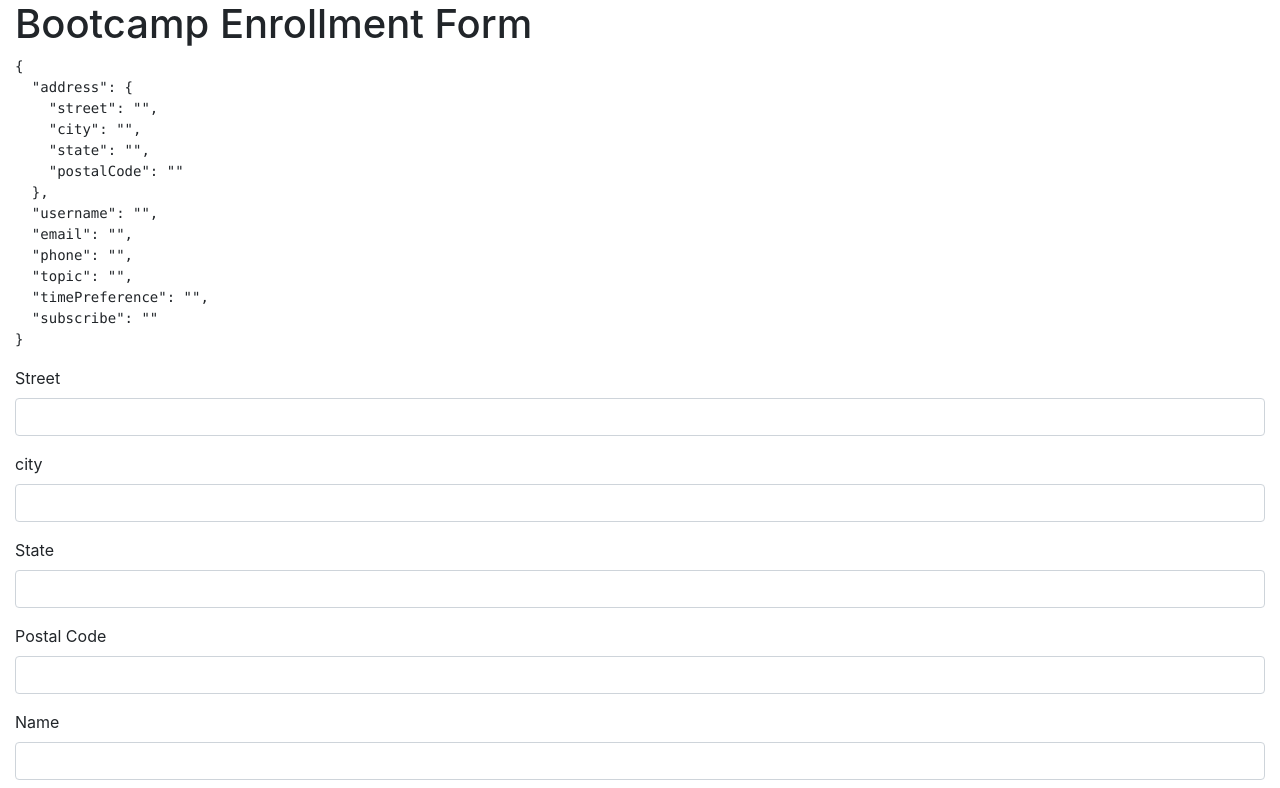
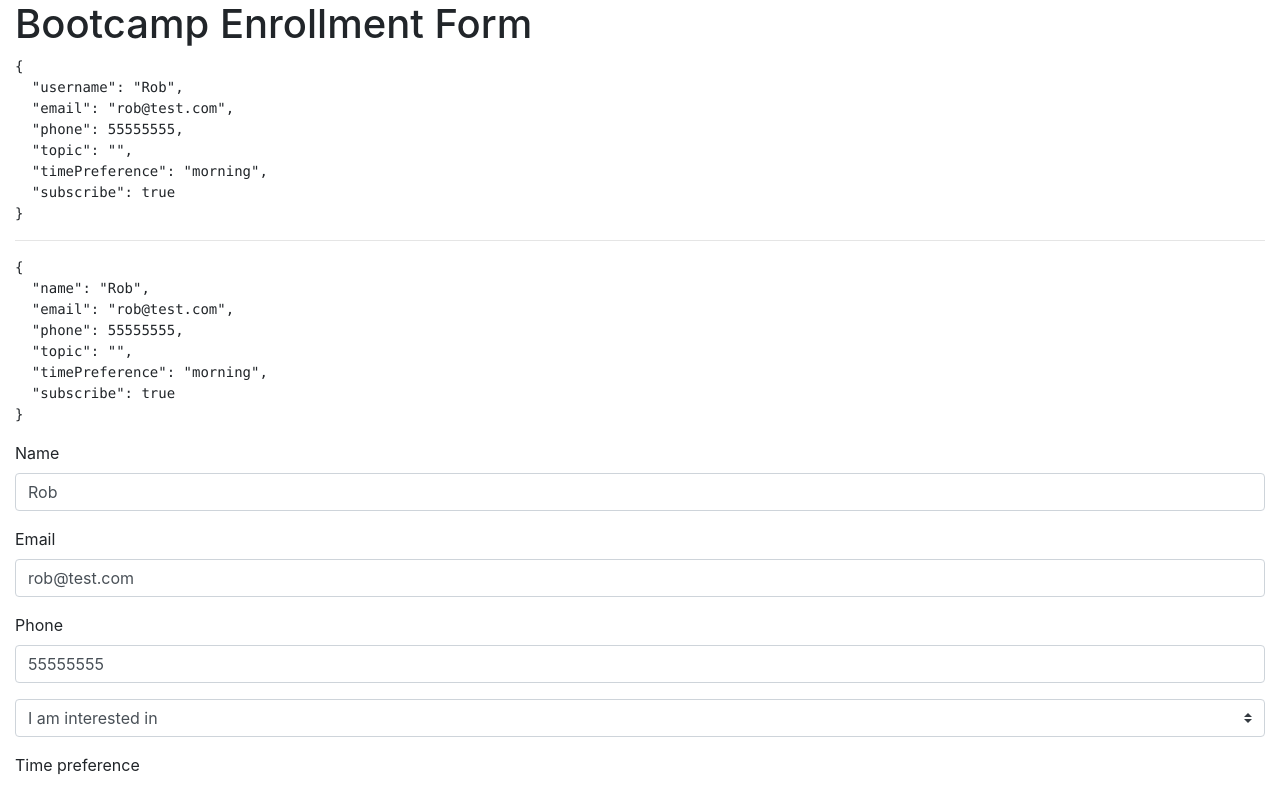
Before and after one commit to pom-mad/angular, an Angular app in the folder tdf/: page / in a window 1280 px wide. Shown: the top 788 px of the page. Built offline with nearby package versions, Linux system fonts and the light colour scheme.

Commit message:
Binding Data to a Model
to a class: ng generate class name
Used the class to generate data in the app
one-way binding [ngModel] and two-way binding [(ngModel)] , always use the two-way binding to be sync. with app and view

```diff
--- a/tdf/src/app/app.component.html
+++ b/tdf/src/app/app.component.html
@@ -1,46 +1,29 @@
-<div class="container-fluid">
+<div class="container-fluid mb-5">
   <h1>Bootcamp Enrollment Form</h1>
   <form #userForm="ngForm">
 
     <pre>{{ userForm.value | json }}</pre>
-
-    <div ngModelGroup="address">
-      <div class="form-group">
-        <label>Street</label>
-        <input type="text" name="street" class="form-control" ngModel>
-      </div>
-      <div class="form-group">
-        <label>city</label>
-        <input type="text" name="city" class="form-control" ngModel>
-      </div>
-      <div class="form-group">
-        <label>State</label>
-        <input type="text" name="state" class="form-control" ngModel>
-      </div>
-      <div class="form-group">
-        <label>Postal Code</label>
-        <input type="text" name="postalCode" class="form-control" ngModel>
-      </div>
-    </div>
+    <hr />
+    <pre>{{ userModel | json }}</pre>
 
     <div class="form-group">
       <label>Name</label>
-      <input type="text" class="form-control" name="username" ngModel>
+      <input type="text" class="form-control" name="username" [(ngModel)]="userModel.name">
     </div>
 
     <div class="form-group">
       <label>Email</label>
-      <input type="email" class="form-control" name="email" ngModel>
+      <input type="email" class="form-control" name="email" [(ngModel)]="userModel.email">
     </div>
 
     <div class="form-group">
       <label>Phone</label>
-      <input type="tel" class="form-control" name="phone" ngModel>
+      <input type="tel" class="form-control" name="phone" [(ngModel)]="userModel.phone">
     </div>
 
     <div class="form-group">
-      <select class="custom-select" name="topic" ngModel>
-        <option selected>I am interested in</option>
+      <select class="custom-select" name="topic" [(ngModel)]="userModel.topic">
+        <option value="">I am interested in</option>
         <option *ngFor="let topic of topics">{{ topic }}</option>
       </select>
     </div>
@@ -48,17 +31,17 @@
     <div class="mb-3">
       <label>Time preference</label>
       <div class="form-check">
-        <input class="form-check-input" ngModel type="radio" name="timePreference" id="morning">
+        <input class="form-check-input" [(ngModel)]="userModel.timePreference" type="radio" name="timePreference" id="morning">
         <label class="form-check-label">Morning (9AM - 12PM)</label>
       </div>
       <div class="form-check">
-        <input class="form-check-input" ngModel type="radio" name="timePreference" id="evening">
+        <input class="form-check-input" [(ngModel)]="userModel.timePreference" type="radio" name="timePreference" id="evening">
         <label class="form-check-label">Evening (5PM - 8PM)</label>
       </div>
     </div>
 
     <div class="form-check mb-3">
-      <input type="checkbox" name="subscribe" ngModel class="form-check-input">
+      <input type="checkbox" name="subscribe" [(ngModel)]="userModel.subscribe" class="form-check-input">
       <label class="form-check-label">
         Send me promotional offers
       </label>
--- a/tdf/src/app/app.component.ts
+++ b/tdf/src/app/app.component.ts
@@ -1,4 +1,5 @@
 import { Component } from '@angular/core';
+import { User } from './user';
 
 @Component({
   selector: 'app-root',
@@ -7,4 +8,6 @@ import { Component } from '@angular/core';
 })
 export class AppComponent {
   topics = ['Angular', 'React', 'Vue']
+
+  userModel = new User('Rob', 'rob@test.com', 55555555, '', 'morning', true);
 }
--- /dev/null
+++ b/tdf/src/app/user.ts
@@ -0,0 +1,10 @@
+export class User {
+    constructor(
+        public name: string,
+        public email: string,
+        public phone: number,
+        public topic: string,
+        public timePreference: string,
+        public subscribe: boolean
+    ){}
+}
```
Also changed, not shown: 1 other file (tests, documents, lock files or other folders).
